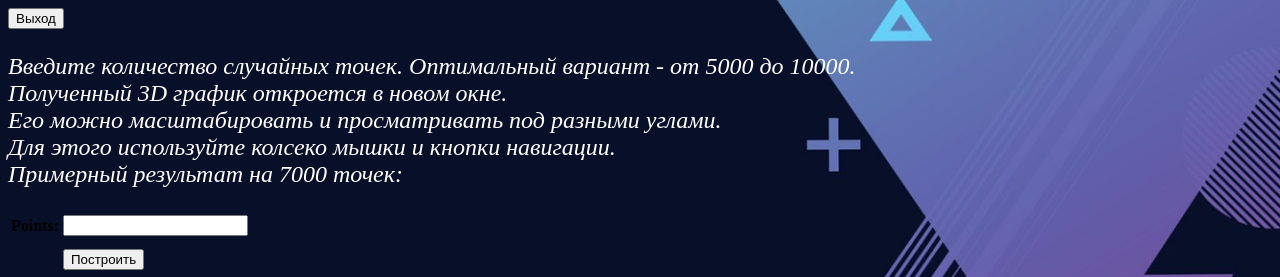
After one commit to AlexPol1ak/Web_random_walk, a Django app: page /3d/ in a window 1280 px wide. The commit adds this page. Shown: the top 277 px of the page. Run offline with Django 4.2, Linux system fonts and the light colour scheme.

Commit message:
Добавлен и настроен шаблон для 3d блуждания. Изменем путь к этому шаблону на домашней станице.Написана функция для отображения 3 блуждания,закоментированая часть кода- предпологаймое улучшение. Добалвена форма для шаблона 3d блуждания. Добалено представление для шаблона 3d блуждания.Созданы пути.

```diff
--- a/Math_visual/Math_visual/urls.py
+++ b/Math_visual/Math_visual/urls.py
@@ -21,4 +21,5 @@ urlpatterns = [
     path('', include('random_walk.urls')),
     path('2d/', include('random_walk.urls')),
     path('dual2d/', include('random_walk.urls')),
+    path('3d/', include('random_walk.urls')),
 ]
--- a/Math_visual/random_walk/forms.py
+++ b/Math_visual/random_walk/forms.py
@@ -8,3 +8,7 @@ class AmountPointsDual(forms.Form):
         """Количество  точек для двух блужданий """
 
         points = forms.IntegerField(min_value=1)
+
+class AmountPoints3D(forms.Form):
+    """Количество  точек """
+    points = forms.IntegerField(min_value=1)
--- /dev/null
+++ b/Math_visual/random_walk/templates/rw3d.html
@@ -0,0 +1,29 @@
+<!DOCTYPE html>
+{% load static %}
+<html lang="en">
+<head>
+    <meta http-equiv="content-type" content="text/html; charset=utf-8" />
+    <link rel = 'stylesheet'  href="{% static 'css/set1.css' %}">
+    <link rel="shortcut icon" href="{% static 'images/icon1.jpg' %}" type="image/jpg" />
+    <title>МТ</title>
+</head>
+<body>
+<button onclick="window.location.href ='/';">Выход</button>
+<p class="definitions"><i>
+            Введите количество случайных точек. Оптимальный вариант - от 5000 до 10000.<br/>
+            Полученный 3D график откроется в новом окне.<br/>
+            Его можно масштабировать и просматривать под разными углами.<br/>
+            Для этого используйте колсеко мышки и кнопки навигации.<br/>
+            Примерный результат на 7000 точек:
+            </p></i>
+
+<form method="POST"  enctype="multipart/form-data">
+        {% csrf_token %}
+    <table>
+        {{ w3d }}
+    </table>
+    <input type="submit" value="Построить" hspace="55" vspace="10">
+</form>
+<center><img src="{% static 'images/3dvis.png' %}" height="500", width="500"  ></center>
+</body>
+</html>
--- a/Math_visual/random_walk/templates/startpage.html
+++ b/Math_visual/random_walk/templates/startpage.html
@@ -24,7 +24,7 @@
             </p></i>
             <a href = "2d/" ><p class="link">Простое 2D блуждание</p></a>
             <a href = "dual2d/" ><p class="link">Пересечение двух 2D блужданий</p></a>
-            <a href = "2d/" ><p class="link">3D блуждание</p></a>
+            <a href = "3d/" ><p class="link">3D блуждание</p></a>
 </details><br/>
 </body>
 </html>
--- a/Math_visual/random_walk/urls.py
+++ b/Math_visual/random_walk/urls.py
@@ -6,4 +6,5 @@ urlpatterns = [
     path('', views.start_page),
     path('2d/', views.rw2d),
     path('dual2d/',views.rwdual2d),
+    path('3d/',views.rw3d)
 ]
--- a/Math_visual/random_walk/views.py
+++ b/Math_visual/random_walk/views.py
@@ -1,7 +1,7 @@
 from django.shortcuts import render
 from django.http import HttpResponse
-from .forms import AmountPoints, AmountPointsDual
-from .utils.visual import visual2D, dual2d
+from .forms import AmountPoints, AmountPointsDual, AmountPoints3D
+from .utils.visual import visual2D, dual2d, visual3D
 
 
 def start_page(request):
@@ -31,3 +31,17 @@ def rwdual2d(request):
 
 
     return render(request, 'rwdual2d.html', context )
+
+def rw3Dgenerated(request):
+    return render(request, 'rw3Dv.html')
+
+def rw3d(request):
+    """Отображение случайного блуждения в 3d"""
+    us3d = AmountPoints3D()
+    context = {'w3d': us3d}
+    if request.method == 'POST':
+        points = request.POST.get('points')
+        pic_name = visual3D(int(points))
+        context['points'] = points
+
+    return render(request, 'rw3d.html', context)
```
Also changed, not shown: Math_visual/random_walk/utils/visual.py (+34 -3 lines).
